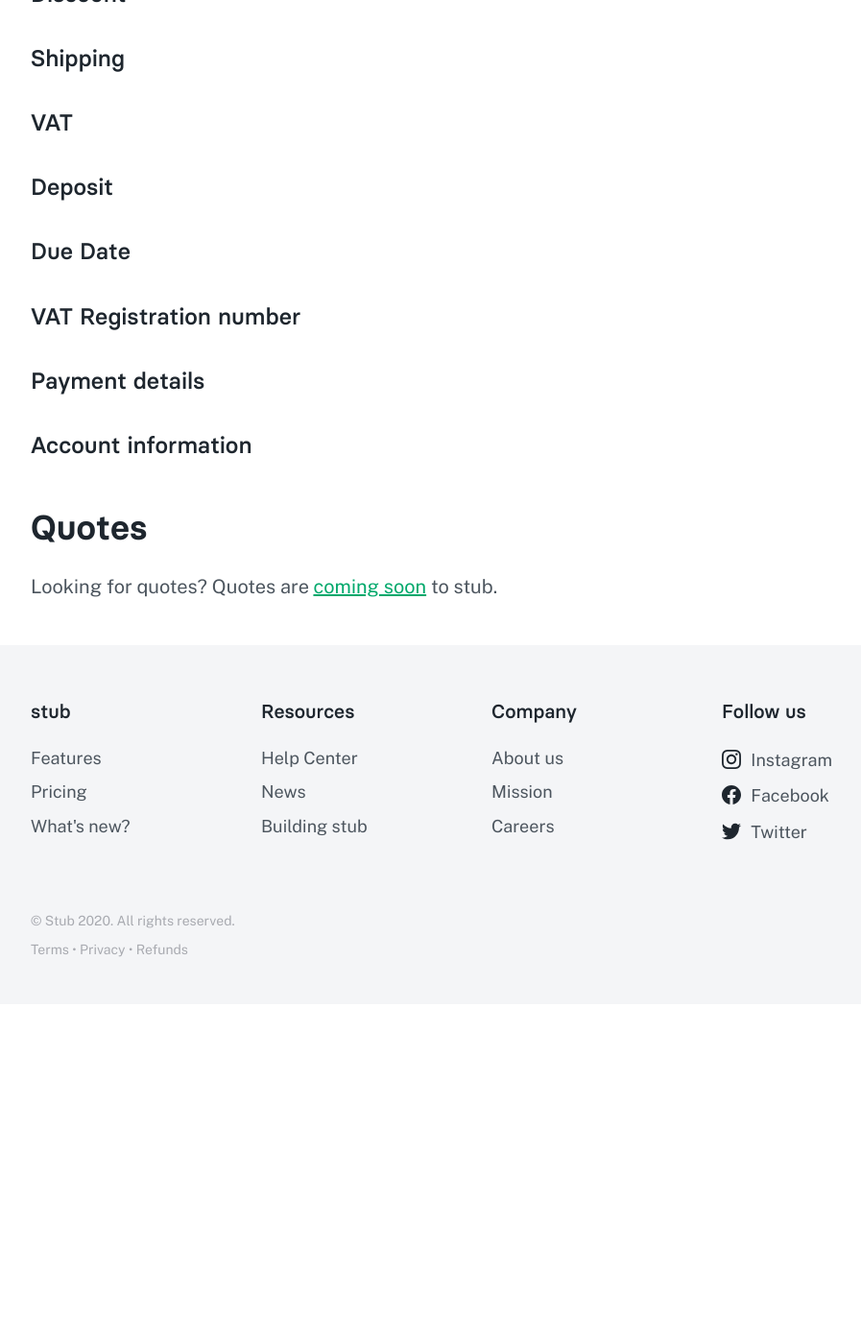
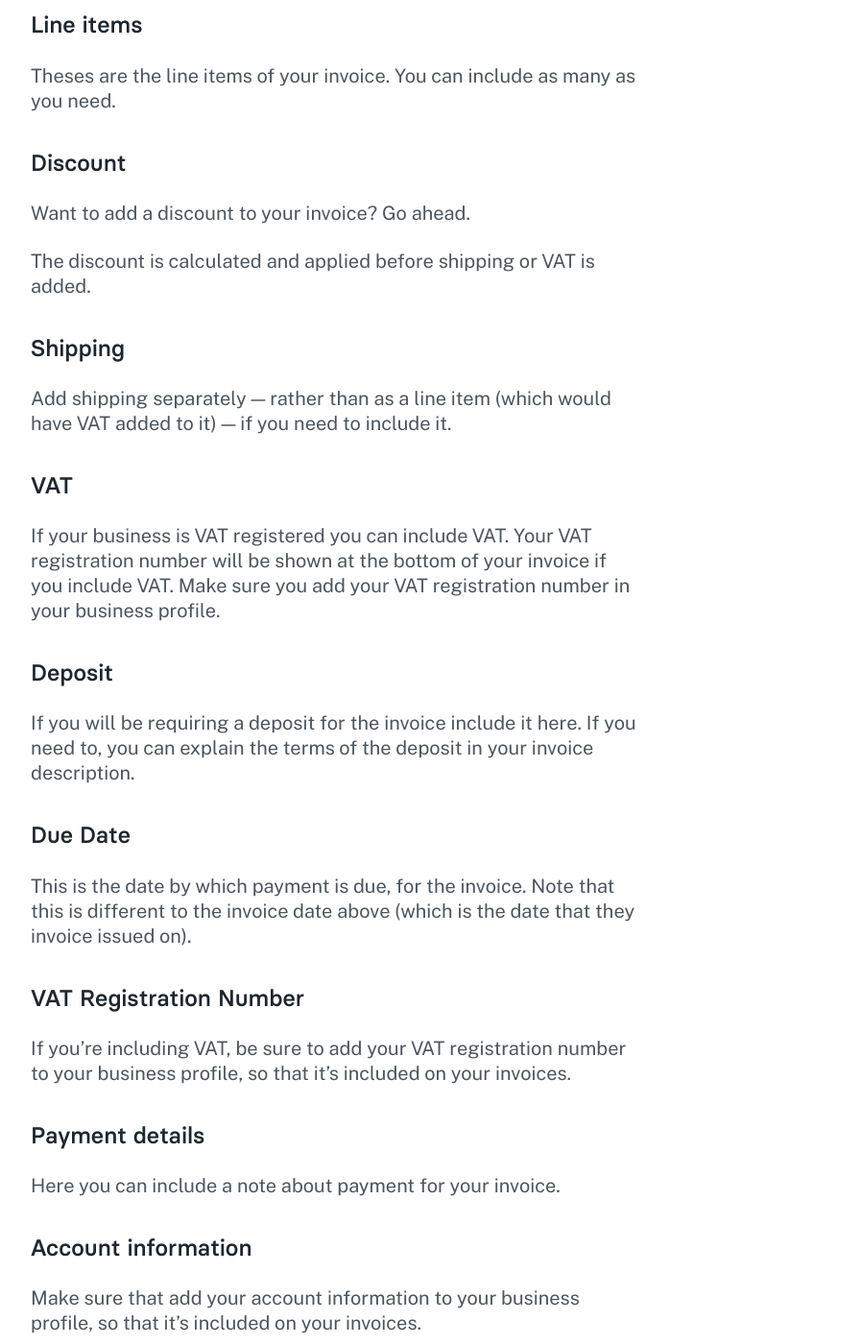
Before and after one commit to stubafrica/support-legacy, a Jekyll site: the page built from invoices.markdown, in a window 1280 px wide and 1400 px high, scrolled down 3094 px. Shown: the whole window at 96% size, without its empty margins (128-1025 px from the left). Built offline with Jekyll 4.4.1, drawn with Linux system fonts in a browser that asks for light colours; comment, search, counter and statistics services are not loaded; before the commit the page ends 4140 px from its top, so only the background shows below that; some of the changed text lies outside the part shown.

Commit message:
invoices

```diff
--- a/invoices.markdown
+++ b/invoices.markdown
@@ -57,29 +57,51 @@ This is the date when the invoice is issued — note that this is not the same a
 
 This is your company information. It automatically shows on any invoice that you create.
 
-<p class="callout">Note that for your invoice to be legally binding it must include your business name and address.</p>
+<p class="callout">Note that for your invoice to be legally binding it must include your business name and full address.</p>
 
 ### To
 
-This is
+This is your client's company information.
+
+<p class="callout">Note that for your invoice to be legally binding it must include your client's organisation name and full address.</p>
 
 ### Line items
 
+Theses are the line items of your invoice. You can include as many as you need.
+
 ### Discount
+
+Want to add a discount to your invoice? Go ahead.
+
+The discount is calculated and applied before shipping or VAT is added.
 
 ### Shipping
 
+Add shipping separately — rather than as a line item (which would have VAT added to it) — if you need to include it.
+
 ### VAT
+
+If your business is VAT registered you can include VAT. Your VAT registration number will be shown at the bottom of your invoice if you include VAT. Make sure you add your VAT registration number in your business profile.
 
 ### Deposit
 
+If you will be requiring a deposit for the invoice include it here. If you need to, you can explain the terms of the deposit in your invoice description.
+
 ### Due Date
 
-### VAT Registration number
+This is the date by which payment is due, for the invoice. Note that this is different to the invoice date above (which is the date that they invoice issued on).
+
+### VAT Registration Number
+
+If you're including VAT, be sure to add your VAT registration number to your business profile, so that it's included on your invoices.
 
 ### Payment details
 
+Here you can include a note about payment for your invoice.
+
 ### Account information
+
+Make sure that add your account information to your business profile, so that it's included on your invoices.
 
 ## Quotes
 
```
